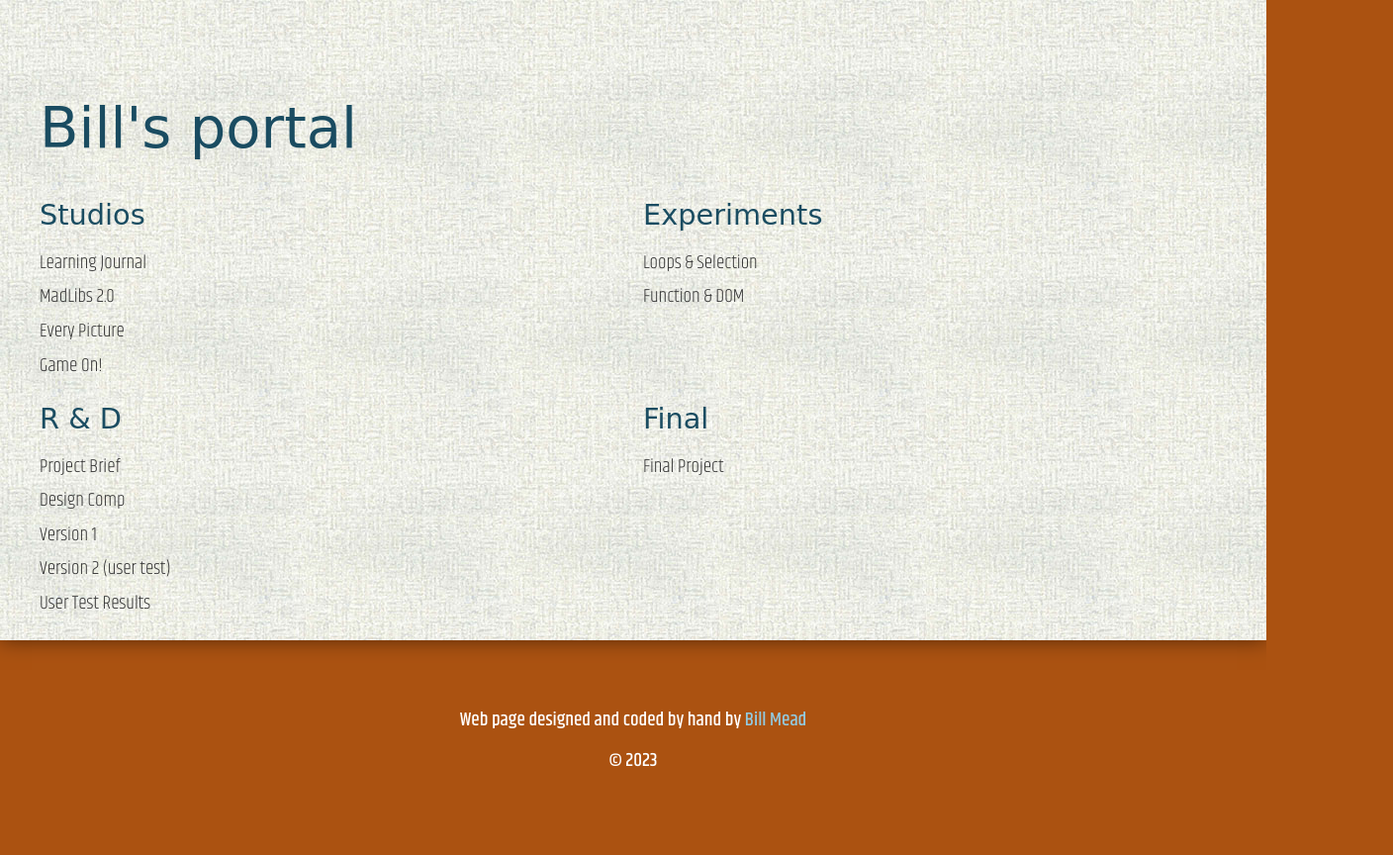
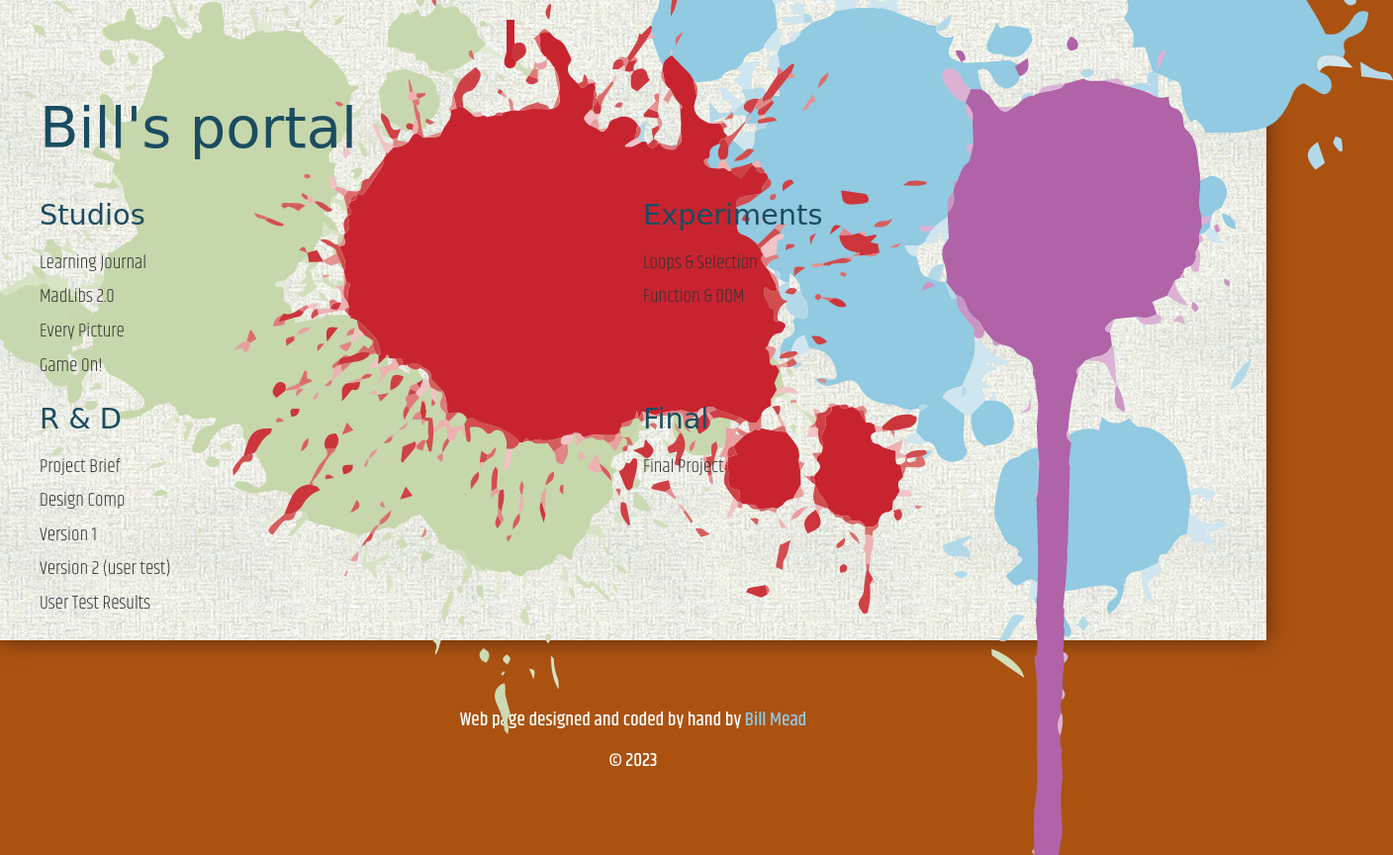
Before and after one commit to wmmeaducd/des157portal, a plain HTML site: page index.html in a window 1280 px wide. Shown: the top 864 px of the page at 99% size, 1408 px wide, since content can reach past the window. Drawn offline with nearby package versions, Linux system fonts and the light colour scheme; a web font is replaced by a local one.

Commit message:
mobile version with animations done

```diff
--- a/index.html
+++ b/index.html
@@ -35,7 +35,7 @@
                 <h2>Experiments</h2>
                 <ul>
                     <li><a href="#">Loops &amp; Selection</a></li>
-                    <li><a href="#"></a>Function &amp; DOM</a></li>
+                    <li><a href="#">Function &amp; DOM</a></li>
                 </ul>
             </section>
             <section>
@@ -56,6 +56,15 @@
                 </ul>
             </section>
         </main>
+        <div id="splatters">
+            <img src="images/splatter1.svg" alt="paint splatter" id="splatter1">
+            <img src="images/splatter2.svg" alt="paint splatter" id="splatter2">
+            <img src="images/splatter3.svg" alt="paint splatter" id="splatter3">
+            <img src="images/splatter4.svg" alt="paint splatter" id="splatter4">
+            <div id="green-drip"><img src="images/green-drip.svg" alt="drip"></div>
+            <div id="red-drip"><img src="images/red-drip.svg" alt="drip"></div>
+            <div id="blue-drip"><img src="images/blue-drip.svg" alt="drip"></div>
+        </div>
     </div>
     <footer>
         <p>Web page designed and coded by hand by <a href="mailto:&#119;&#109;&#109;&#101;&#097;&#100;&#064;&#117;&#099;&#100;&#097;&#118;&#105;&#115;&#046;&#101;&#100;&#117;">Bill Mead</a></p>
--- a/styles.css
+++ b/styles.css
@@ -17,6 +17,8 @@ header {
     max-width: 1200px;
     margin: auto;
     padding: 4em 0 2em 0;
+    position: relative;
+    z-index: 20;
 }
 
 h1, h2 {
@@ -48,6 +50,12 @@ ul li {
 ul li a {
     text-decoration: none;
     color: #333;
+    transition: font-size 500ms ease, color 500ms ease;
+}
+
+ul li a:hover {
+    font-size: 1.2em;
+    color: #c82430;
 }
 
 main {
@@ -56,6 +64,8 @@ main {
     display: grid;
     grid-template-columns: 1fr 1fr;
     gap: 20px;
+    position: relative;
+    z-index: 20;
 }
 
 footer {
@@ -69,3 +79,94 @@ footer a {
     color: #92CAE0;
     text-decoration: none;
 }
+
+/* Splatter rules */
+
+#splatters {
+    position: absolute;
+    top: 0;
+    left: 0;
+    width: 100%;
+}
+
+#splatters > img {
+    position: absolute;
+}
+
+#splatters div img {
+    position: absolute;
+    bottom: -10px;
+    transform: translateX(-4px);
+    width: 15px;
+}
+
+#splatter1 {
+    top: 0;
+    right: 0;
+    width: 30%;
+    z-index: 1;
+}
+
+#splatter4 {
+    top: -3em;
+    left: -3em;
+    width: 70%;
+}
+
+#splatter3 {
+    top: -5em;
+    left: 50%;
+    width: 60%;
+}
+
+#splatter2 {
+    top: -5em;
+    left: 15%;
+    width: 60%;
+    z-index: 2;
+}
+
+#green-drip {
+    position: absolute;
+    top: 20px;
+    left: 10%;
+    background-color: #C6D7AB;
+    width: 8px;
+    height: 0;
+    animation: drip1 5s ease-in-out 5s forwards;
+}
+
+#red-drip {
+    position: absolute;
+    top: 20px;
+    left: 40%;
+    background-color: #c82430;
+    width: 8px;
+    height: 0;
+    animation: drip2 10s ease-in-out 3s forwards;
+}
+
+#blue-drip {
+    position: absolute;
+    top: 20px;
+    right: 30%;
+    background-color: #91cae1;
+    width: 8px;
+    height: 0;
+    animation: drip3 6s ease-in-out 7s forwards;
+}
+
+@keyframes drip1 {
+    from { height: 0;}
+    to { height: 375px;}
+}
+
+@keyframes drip2 {
+    from { height: 0;}
+    to { height: 500px;}
+}
+
+@keyframes drip3 {
+    from { height: 0;}
+    to { height: 305px;}
+}
```
